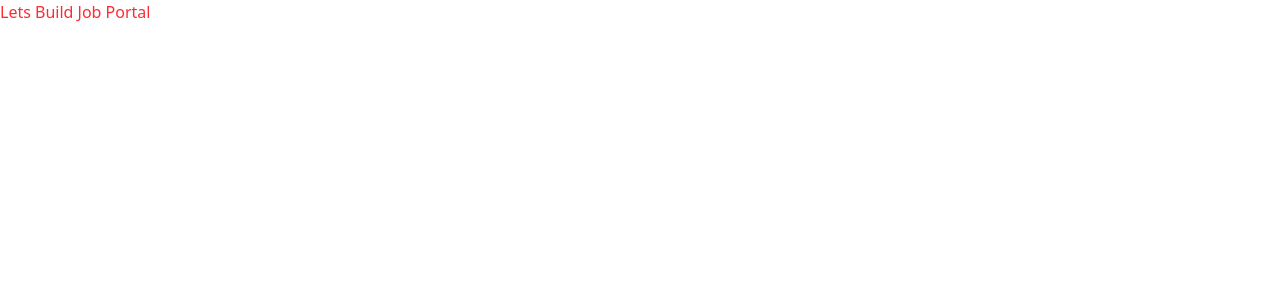
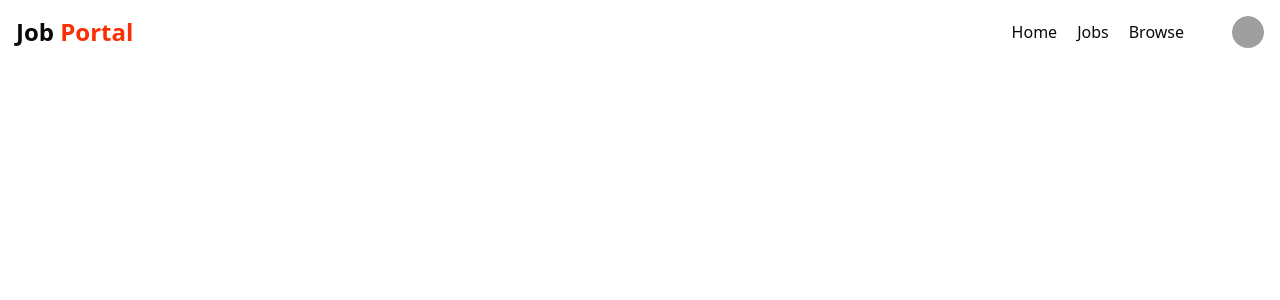
Before and after one commit to VedantDagade/Job-Portal-Complete-New, a React (Vite) app in the folder frontend/: page / in a window 1280 px wide. Shown: the top 300 px of the page. Built offline with nearby package versions, Linux system fonts and the light colour scheme; grey boxes are pictures that could not be loaded.

Commit message:
popover complete but some part remain navbar

```diff
--- a/frontend/package.json
+++ b/frontend/package.json
@@ -10,13 +10,19 @@
     "preview": "vite preview"
   },
   "dependencies": {
+    "@radix-ui/react-avatar": "^1.1.10",
+    "@radix-ui/react-popover": "^1.1.15",
     "@radix-ui/react-slot": "^1.2.3",
+    "@reduxjs/toolkit": "^2.8.2",
     "@tailwindcss/vite": "^4.1.12",
+    "axios": "^1.11.0",
     "class-variance-authority": "^0.7.1",
     "clsx": "^2.1.1",
     "lucide-react": "^0.542.0",
     "react": "^19.1.1",
     "react-dom": "^19.1.1",
+    "react-redux": "^9.2.0",
+    "react-router-dom": "^7.8.2",
     "tailwind-merge": "^3.3.1",
     "tailwindcss": "^4.1.12"
   },
--- a/frontend/src/App.jsx
+++ b/frontend/src/App.jsx
@@ -1,10 +1,11 @@
 import "./App.css";
+import Navbar from "./components/shared/Navbar";
 
 function App() {
   return (
-    <>
-      <h1 className="text-red-500">Lets Build Job Portal</h1>
-    </>
+    <div>
+      <Navbar/>
+    </div>
   );
 }
 
--- /dev/null
+++ b/frontend/src/components/shared/Navbar.jsx
@@ -0,0 +1,77 @@
+import {
+  Popover,
+  PopoverContent,
+  PopoverTrigger,
+} from "@radix-ui/react-popover";
+import React from "react";
+import { Button } from "../ui/button";
+import { Avatar, AvatarFallback, AvatarImage } from "@/components/ui/avatar";
+
+const Navbar = () => {
+  return (
+    <div className="bg-white">
+      <div className="flex items-center justify-between mx-auto max-w-7xl h-16 px-4">
+        {/* Logo */}
+        <h1 className="text-2xl font-bold">
+          Job <span className="text-[#F83002]">Portal</span>
+        </h1>
+
+        {/* Navigation + Avatar */}
+        <div className="flex items-center gap-12">
+          <ul className="flex items-center gap-5 font-medium">
+            <li>Home</li>
+            <li>Jobs</li>
+            <li>Browse</li>
+          </ul>
+
+          {/* User Popover */}
+          <Popover>
+            <PopoverTrigger asChild>
+              <Avatar className="cursor-pointer">
+                <AvatarImage
+                  className="h-12 w-12 rounded-full"
+                  src="https://github.com/shadcn.png"
+                  alt="@shadcn"
+                />
+              </Avatar>
+            </PopoverTrigger>
+
+            <PopoverContent className="w-60 border rounded-2xl p-4 shadow-lg">
+              {/* User Info */}
+              <div className="flex items-center gap-4 mb-4">
+                <Avatar>
+                  <AvatarImage
+                    className="h-12 w-12 rounded-full"
+                    src="https://github.com/shadcn.png"
+                    alt="@shadcn"
+                  />
+                </Avatar>
+                <div>
+                  <h4 className="font-semibold text-gray-900">Vedant Dagade</h4>
+                  <p className="text-sm text-muted-foreground">
+                    Lorem ipsum dolor sit amet.
+                  </p>
+                </div>
+              </div>
+
+              {/* Action Buttons */}
+              <div className="flex gap-3">
+                <Button
+                  variant="link"
+                  className="text-blue-600 hover:underline"
+                >
+                  View Profile
+                </Button>
+                <Button variant="link" className="text-red-600 hover:underline">
+                  Logout
+                </Button>
+              </div>
+            </PopoverContent>
+          </Popover>
+        </div>
+      </div>
+    </div>
+  );
+};
+
+export default Navbar;
--- /dev/null
+++ b/frontend/src/components/ui/avatar.jsx
@@ -0,0 +1,45 @@
+import * as React from "react"
+import * as AvatarPrimitive from "@radix-ui/react-avatar"
+
+import { cn } from "@/lib/utils"
+
+function Avatar({
+  className,
+  ...props
+}) {
+  return (
+    <AvatarPrimitive.Root
+      data-slot="avatar"
+      className={cn("relative flex size-8 shrink-0 overflow-hidden rounded-full", className)}
+      {...props} />
+  );
+}
+
+function AvatarImage({
+  className,
+  ...props
+}) {
+  return (
+    <AvatarPrimitive.Image
+      data-slot="avatar-image"
+      className={cn("aspect-square size-full", className)}
+      {...props} />
+  );
+}
+
+function AvatarFallback({
+  className,
+  ...props
+}) {
+  return (
+    <AvatarPrimitive.Fallback
+      data-slot="avatar-fallback"
+      className={cn(
+        "bg-muted flex size-full items-center justify-center rounded-full",
+        className
+      )}
+      {...props} />
+  );
+}
+
+export { Avatar, AvatarImage, AvatarFallback }
--- a/frontend/src/components/ui/button-variants.js
+++ b/frontend/src/components/ui/button-variants.js
@@ -1,9 +1,32 @@
 import { cva } from "class-variance-authority";
 
-export const buttonVariants = cva("inline-flex items-center ...", {
-  variants: {
-    variant: { default: "bg-primary ...", destructive: "..." },
-    size: { default: "h-9 px-4 py-2", sm: "...", lg: "...", icon: "size-9" },
-  },
-  defaultVariants: { variant: "default", size: "default" },
-});
+export const buttonVariants = cva(
+  "inline-flex items-center justify-center gap-2 whitespace-nowrap rounded-md text-sm font-medium transition-all disabled:pointer-events-none disabled:opacity-50 [&_svg]:pointer-events-none [&_svg:not([class*='size-'])]:size-4 shrink-0 [&_svg]:shrink-0 outline-none focus-visible:border-ring focus-visible:ring-ring/50 focus-visible:ring-[3px] aria-invalid:ring-destructive/20 dark:aria-invalid:ring-destructive/40 aria-invalid:border-destructive",
+  {
+    variants: {
+      variant: {
+        default:
+          "bg-primary text-primary-foreground shadow-xs hover:bg-primary/90",
+        destructive:
+          "bg-destructive text-white shadow-xs hover:bg-destructive/90 focus-visible:ring-destructive/20 dark:focus-visible:ring-destructive/40 dark:bg-destructive/60",
+        outline:
+          "border bg-background shadow-xs hover:bg-accent hover:text-accent-foreground dark:bg-input/30 dark:border-input dark:hover:bg-input/50",
+        secondary:
+          "bg-secondary text-secondary-foreground shadow-xs hover:bg-secondary/80",
+        ghost:
+          "hover:bg-accent hover:text-accent-foreground dark:hover:bg-accent/50",
+        link: "bg-transparent text-primary underline-offset-4 hover:underline px-0 py-0 h-auto shadow-none rounded-none",
+      },
+      size: {
+        default: "h-9 px-4 py-2 has-[>svg]:px-3",
+        sm: "h-8 rounded-md gap-1.5 px-3 has-[>svg]:px-2.5",
+        lg: "h-10 rounded-md px-6 has-[>svg]:px-4",
+        icon: "h-9 w-9 p-0",
+      },
+    },
+    defaultVariants: {
+      variant: "default",
+      size: "default",
+    },
+  }
+);
--- a/frontend/src/components/ui/button.jsx
+++ b/frontend/src/components/ui/button.jsx
@@ -1,3 +1,25 @@
+// import { Slot } from "@radix-ui/react-slot";
+// import { cn } from "@/lib/utils";
+// import { buttonVariants } from "./button-variants";
+
+// export function Button({
+//   className,
+//   variant,
+//   size,
+//   asChild = false,
+//   ...props
+// }) {
+//   const Comp = asChild ? Slot : "button";
+
+//   return (
+//     <Comp
+//       data-slot="button"
+//       className={cn(buttonVariants({ variant, size, className }))}
+//       {...props}
+//     />
+//   );
+// }
+
 import { Slot } from "@radix-ui/react-slot";
 import { cn } from "@/lib/utils";
 import { buttonVariants } from "./button-variants";
@@ -13,7 +35,6 @@ export function Button({
 
   return (
     <Comp
-      data-slot="button"
       className={cn(buttonVariants({ variant, size, className }))}
       {...props}
     />
--- /dev/null
+++ b/frontend/src/components/ui/popover.jsx
@@ -0,0 +1,45 @@
+import * as React from "react"
+import * as PopoverPrimitive from "@radix-ui/react-popover"
+
+import { cn } from "@/lib/utils"
+
+function Popover({
+  ...props
+}) {
+  return <PopoverPrimitive.Root data-slot="popover" {...props} />;
+}
+
+function PopoverTrigger({
+  ...props
+}) {
+  return <PopoverPrimitive.Trigger data-slot="popover-trigger" {...props} />;
+}
+
+function PopoverContent({
+  className,
+  align = "center",
+  sideOffset = 4,
+  ...props
+}) {
+  return (
+    <PopoverPrimitive.Portal>
+      <PopoverPrimitive.Content
+        data-slot="popover-content"
+        align={align}
+        sideOffset={sideOffset}
+        className={cn(
+          "bg-popover text-popover-foreground data-[state=open]:animate-in data-[state=closed]:animate-out data-[state=closed]:fade-out-0 data-[state=open]:fade-in-0 data-[state=closed]:zoom-out-95 data-[state=open]:zoom-in-95 data-[side=bottom]:slide-in-from-top-2 data-[side=left]:slide-in-from-right-2 data-[side=right]:slide-in-from-left-2 data-[side=top]:slide-in-from-bottom-2 z-50 w-72 origin-(--radix-popover-content-transform-origin) rounded-md border p-4 shadow-md outline-hidden",
+          className
+        )}
+        {...props} />
+    </PopoverPrimitive.Portal>
+  );
+}
+
+function PopoverAnchor({
+  ...props
+}) {
+  return <PopoverPrimitive.Anchor data-slot="popover-anchor" {...props} />;
+}
+
+export { Popover, PopoverTrigger, PopoverContent, PopoverAnchor }
```
Also changed, not shown: 1 other file (tests, documents, lock files or other folders).
